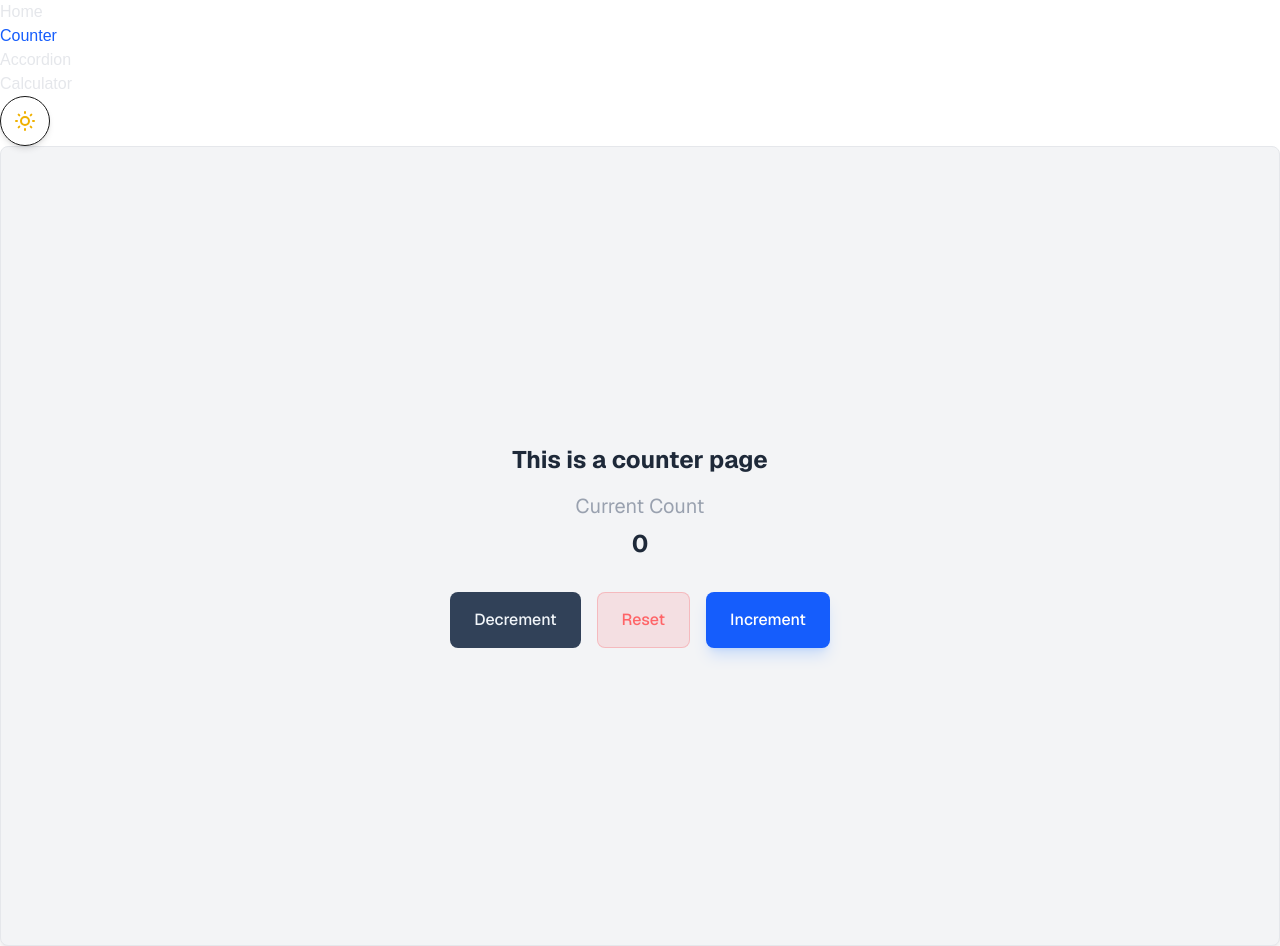
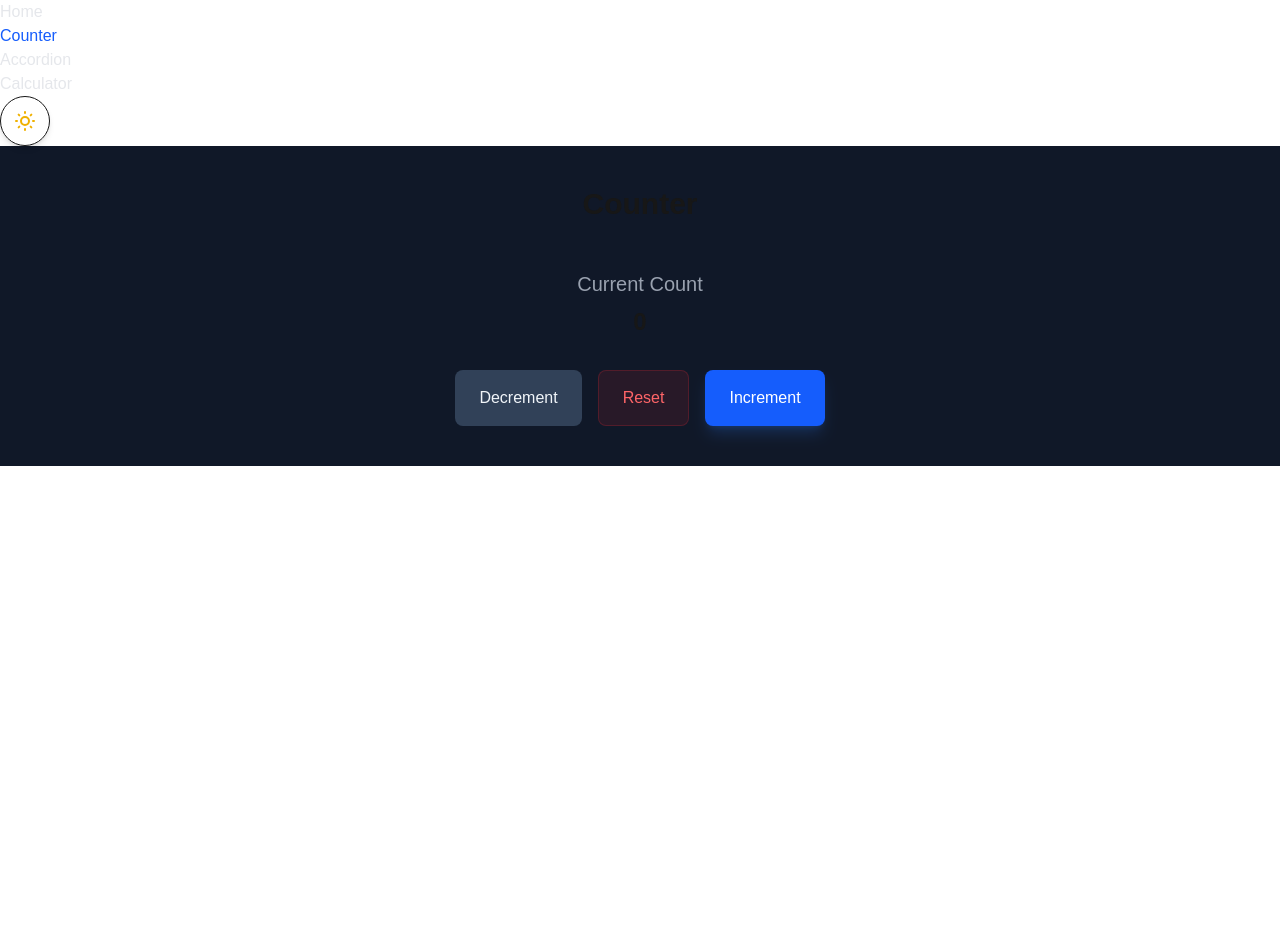
Before and after one commit to 2hyoon/react-lab, a Next.js app: page /counter in a window 1280 px wide. After the commit the page ends 800 px from the top, so only its background shows below. Built offline with nearby package versions, Linux system fonts and the light colour scheme.

Commit message:
style: update counter layout

```diff
--- a/app/counter/page.tsx
+++ b/app/counter/page.tsx
@@ -2,8 +2,8 @@ import Counter from "@/src/components/ui/counter";
 
 export default function Page() {
   return (
-    <section className="flex flex-col items-center justify-center h-screen gap-4 p-4 sm:p-6 md:p-8 lg:p-10 xl:p-12 2xl:p-14 bg-gray-100 dark:bg-gray-900 text-gray-800 dark:text-gray-200 font-sans min-h-screen w-full mx-auto rounded-lg shadow-lg border border-gray-200 dark:border-gray-700">
-      <h1 className="text-2xl font-bold">This is a counter page</h1>
+    <section className="bg-gray-900 py-10 flex flex-col justify-center items-center gap-4">
+      <h1 className="text-3xl font-bold mb-8">Counter</h1>
       <Counter />
     </section>
   );
```
